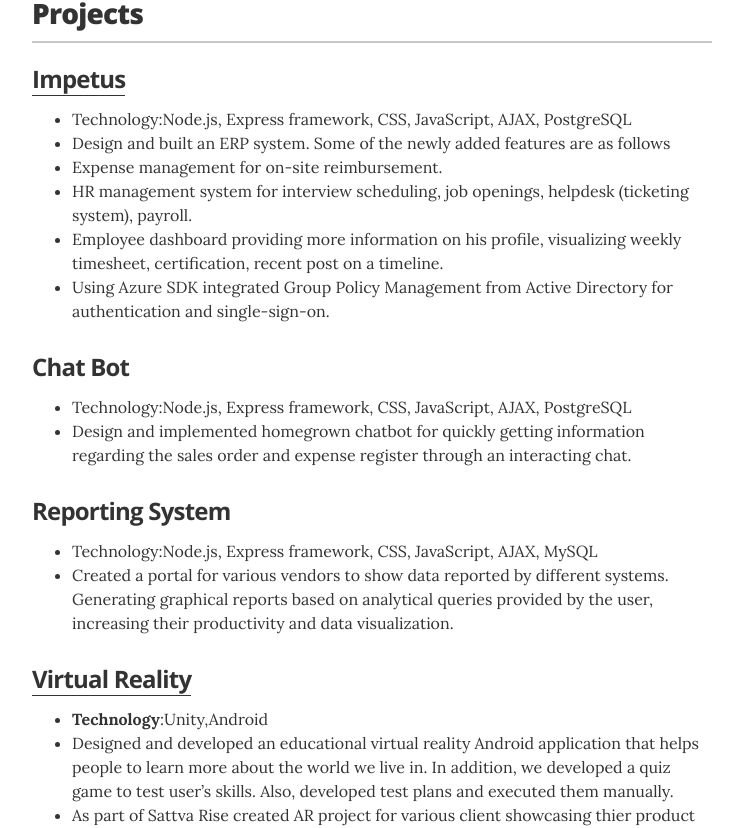
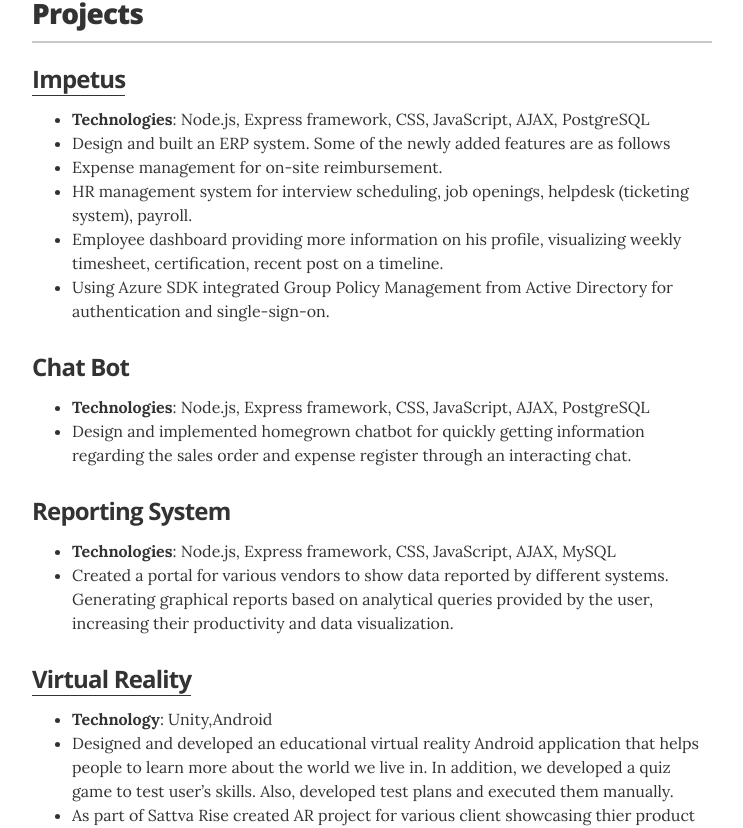
Before and after one commit to sanketgawaderepo/resume, a Jekyll site: the page built from index.html, in a window 1280 px wide. Shown: the part 1352-2180 px from the top of the page, without its empty margins (268-1011 px from the left). Built offline with Jekyll 4.4.1, drawn with Linux system fonts in a browser that asks for light colours.

Commit message:
Update projects.yml

```diff
--- a/_data/projects.yml
+++ b/_data/projects.yml
@@ -7,7 +7,7 @@
   url: "impetus.logicontech.com"
   description: >
     <ul class="resume-item-list">
-    <li>Technology:Node.js, Express framework, CSS, JavaScript, AJAX, PostgreSQL</li>
+    <li><b>Technologies</b>: Node.js, Express framework, CSS, JavaScript, AJAX, PostgreSQL</li>
     <li>Design and built an ERP system. Some of the newly added features are as follows</li>
     <li>Expense management for on-site reimbursement.</li>
     <li>HR management system for interview scheduling, job openings, helpdesk (ticketing system), payroll.</li>
@@ -19,7 +19,7 @@
   #url: "https://github.com/"
   description: >
     <ul class="resume-item-list">
-    <li>Technology:Node.js, Express framework, CSS, JavaScript, AJAX, PostgreSQL</li>
+    <li><b>Technologies</b>: Node.js, Express framework, CSS, JavaScript, AJAX, PostgreSQL</li>
     <li>Design and implemented homegrown chatbot for quickly getting information regarding the sales order and expense register through an interacting chat.</li></ul>
 
 - project: Reporting System   #role: Developer
@@ -27,7 +27,7 @@
   #url: "https://github.com/"
   description: >
     <ul class="resume-item-list">
-    <li>Technology:Node.js, Express framework, CSS, JavaScript, AJAX, MySQL</li>
+    <li><b>Technologies</b>: Node.js, Express framework, CSS, JavaScript, AJAX, MySQL</li>
     <li>Created a portal for various vendors to show data reported by different systems. Generating graphical reports based on analytical queries provided by the user, increasing their productivity and data visualization.</li></ul>
 
 
@@ -38,6 +38,6 @@
   url: "https://www.youtube.com/watch?v=_QXXo8Sb27w"
   description: >
     <ul class="resume-item-list">
-     <li><b>Technology</b>:Unity,Android</li>
+     <li><b>Technology</b>: Unity,Android</li>
     <li>Designed and developed an educational virtual reality Android application that helps people to learn more about the world we live in. In addition, we developed a quiz game to test user’s skills. Also, developed test plans and executed them manually.</li>
     <li>As part of Sattva Rise created AR project for various client showcasing thier product</li></ul>
```
